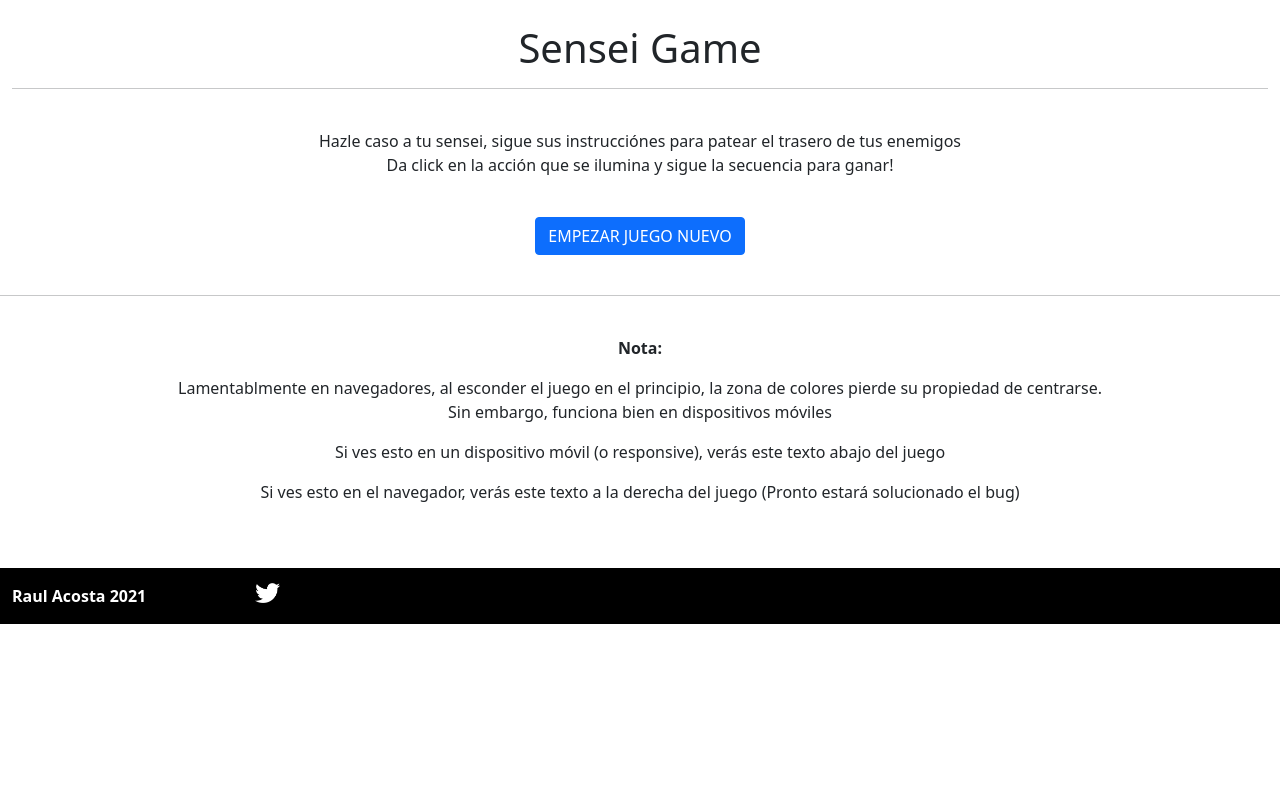
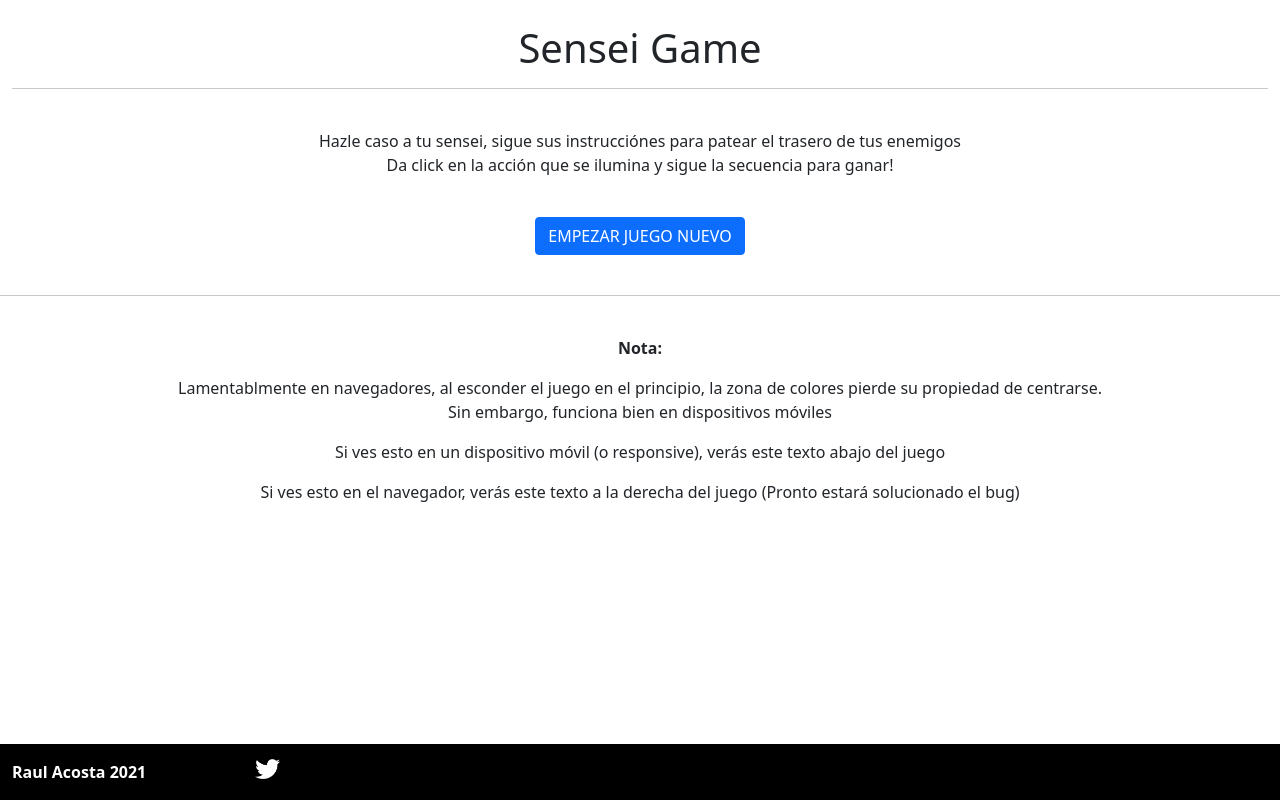
Before and after one commit to RaulAcosta95/KickHisAssGame, a plain HTML site: page index.html in a window 1280 px wide. Drawn offline with nearby package versions, Linux system fonts and the light colour scheme.

Commit message:
Arreglo el Footer

```diff
--- a/css/estilos1.css
+++ b/css/estilos1.css
@@ -53,6 +53,8 @@ footer{
     background-color: black;
     color: white;
     bottom: 0;
+    position: absolute;
+    width: 100%;
 }
 footer img{
 	margin-left: 30px;
```
Also changed, not shown: index.html (+1 -2 lines).
